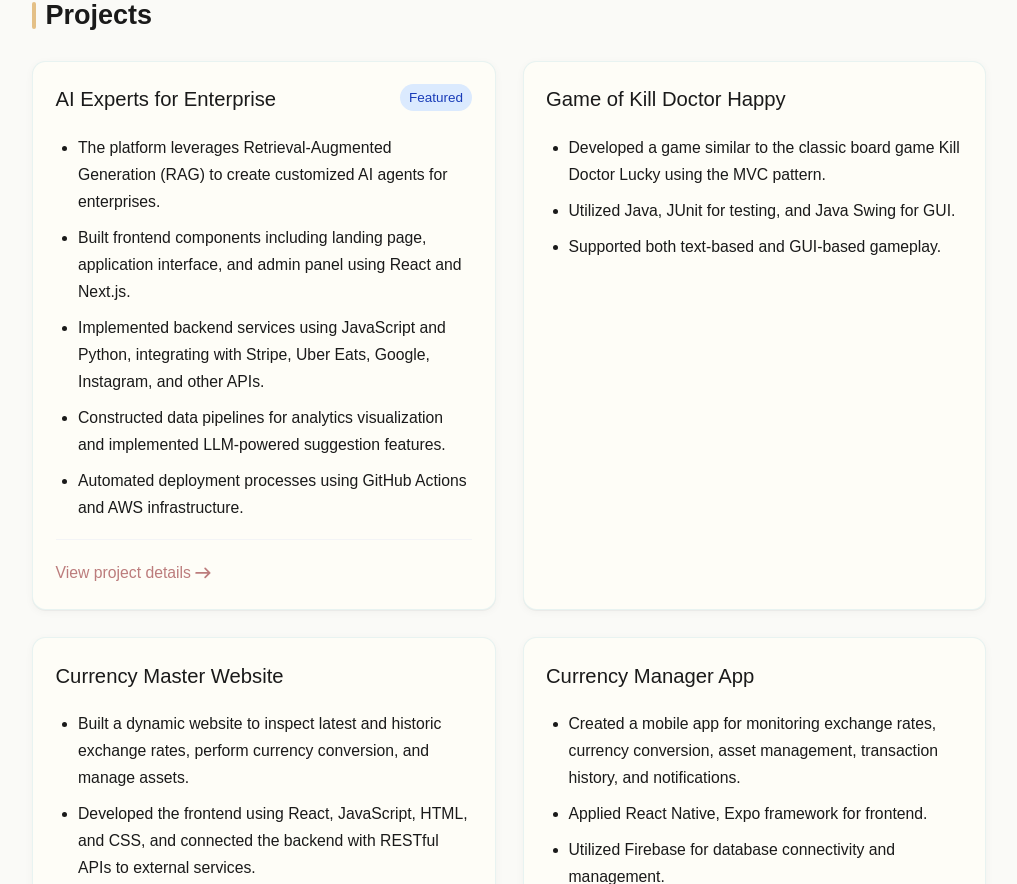
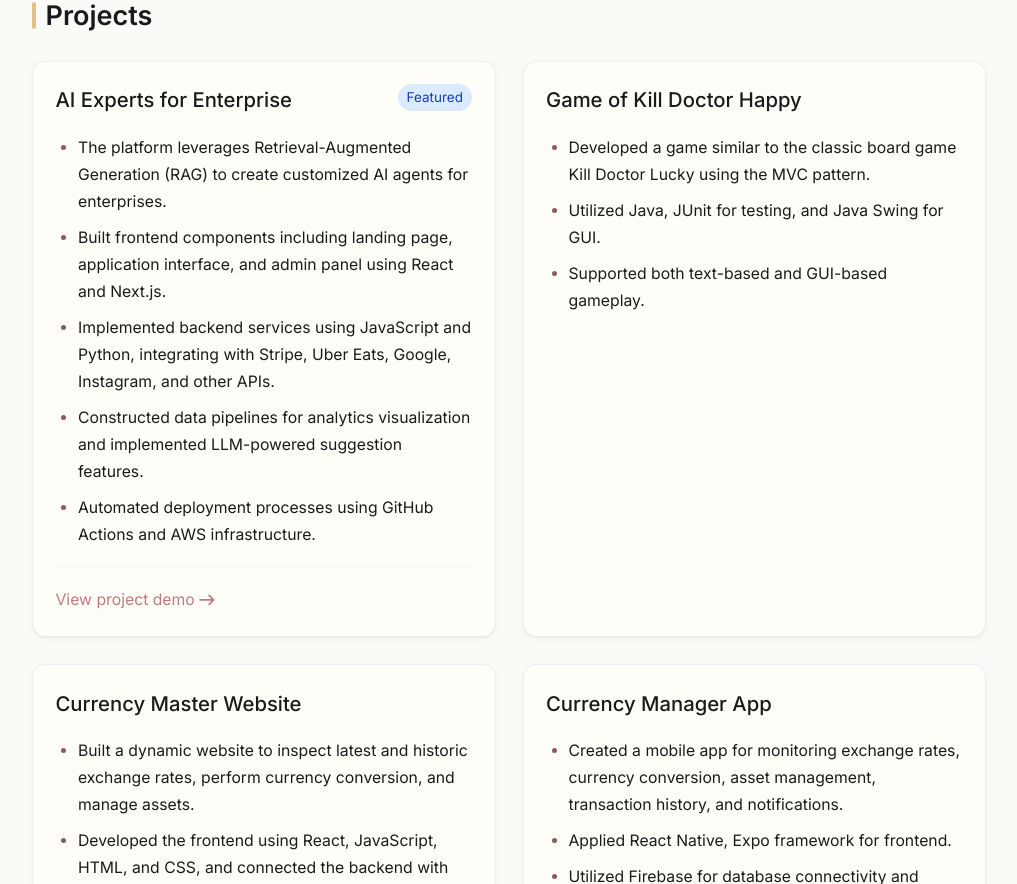
Before and after one commit to Liting-Zhou/liting-zhou.github.io, a Next.js app: page / in a window 1280 px wide. Shown: the part 1020-1904 px from the top of the page, without its empty margins (131-1148 px from the left). Built offline with nearby package versions, Linux system fonts and the light colour scheme.

Commit message:
fix text

```diff
--- a/app/globals.css
+++ b/app/globals.css
@@ -12,17 +12,6 @@
   --muted: #BC7C7C; /* rose */
 }
 
-@theme inline {
-  --color-background: var(--background);
-  --color-foreground: var(--foreground);
-  --font-sans: var(--font-sans);
-  --font-serif: var(--font-serif);
-  /* Expose custom palette to Tailwind color tokens */
-  --color-primary: var(--primary);
-  --color-secondary: var(--secondary);
-  --color-accent: var(--accent);
-  --color-muted: var(--muted);
-}
 
 /* Base typography */
 html {
@@ -38,7 +27,7 @@ body {
     radial-gradient(1200px 600px at 110% -10%, color-mix(in oklab, var(--primary) 35%, #fff 65%), transparent 60%),
     var(--background);
   color: var(--foreground);
-  font-family: Arial, Helvetica, sans-serif;
+  font-family: var(--font-sans), system-ui, -apple-system, "Segoe UI", Roboto, "Helvetica Neue", Arial, "Noto Sans", "Apple Color Emoji", "Segoe UI Emoji", "Segoe UI Symbol", sans-serif;
 }
 
 html {
@@ -51,6 +40,11 @@ a {
 }
 a:hover {
   color: var(--accent);
+}
+
+/* Colored list markers for lists using Tailwind's list-disc */
+ul.list-disc li::marker {
+  color: color-mix(in oklab, var(--muted) 70%, var(--foreground) 30%);
 }
 
 /* Text selection */
@@ -82,6 +76,12 @@ a:hover {
   box-shadow: 0 1px 0 rgba(0,0,0,0.04), 0 2px 8px rgba(0,0,0,0.04);
 }
 
+.card:hover {
+  border-color: color-mix(in oklab, var(--accent) 40%, #0000 60%);
+  transform: translateY(-2px);
+  box-shadow: 0 2px 0 rgba(0,0,0,0.05), 0 8px 16px rgba(0,0,0,0.08);
+}
+
 .chip {
   display: inline-block;
   padding: 0.125rem 0.5rem;
@@ -92,6 +92,11 @@ a:hover {
   font-size: 0.75rem;
 }
 
+.chip:hover {
+  background: color-mix(in oklab, var(--primary) 35%, #fff 65%);
+  border-color: color-mix(in oklab, var(--accent) 45%, #0000 55%);
+}
+
 /* Anchor offset for sticky header */
 section[id] {
   scroll-margin-top: 88px;
--- a/app/page.tsx
+++ b/app/page.tsx
@@ -124,8 +124,12 @@ export default function Home() {
           <article className="card p-5 transition-shadow hover:shadow-md flex flex-col h-full">
             <div className="flex-1">
               <div className="flex items-start justify-between mb-4">
-                <h3 className="font-medium text-lg">AI Experts for Enterprise</h3>
-                <span className="text-xs bg-blue-100 text-blue-800 px-2 py-1 rounded-full">Featured</span>
+                <h3 className="font-medium text-lg">
+                  AI Experts for Enterprise
+                </h3>
+                <span className="text-xs bg-blue-100 text-blue-800 px-2 py-1 rounded-full">
+                  Featured
+                </span>
               </div>
               <ul className="list-disc ms-5 space-y-2 text-sm leading-6 mb-4">
                 <li>
@@ -138,8 +142,8 @@ export default function Home() {
                 </li>
                 <li>
                   Implemented backend services using JavaScript and Python,
-                  integrating with Stripe, Uber Eats, Google, Instagram, and other
-                  APIs.
+                  integrating with Stripe, Uber Eats, Google, Instagram, and
+                  other APIs.
                 </li>
                 <li>
                   Constructed data pipelines for analytics visualization and
@@ -158,9 +162,21 @@ export default function Home() {
                 rel="noopener noreferrer"
                 className="inline-flex items-center text-sm text-blue-600 hover:text-blue-800 hover:underline"
               >
-                View project details
-                <svg className="w-3.5 h-3.5 ml-1" aria-hidden="true" xmlns="http://www.w3.org/2000/svg" fill="none" viewBox="0 0 14 10">
-                  <path stroke="currentColor" strokeLinecap="round" strokeLinejoin="round" strokeWidth="1.5" d="M1 5h12m0 0L9 1m4 4L9 9"/>
+                View project demo
+                <svg
+                  className="w-3.5 h-3.5 ml-1"
+                  aria-hidden="true"
+                  xmlns="http://www.w3.org/2000/svg"
+                  fill="none"
+                  viewBox="0 0 14 10"
+                >
+                  <path
+                    stroke="currentColor"
+                    strokeLinecap="round"
+                    strokeLinejoin="round"
+                    strokeWidth="1.5"
+                    d="M1 5h12m0 0L9 1m4 4L9 9"
+                  />
                 </svg>
               </a>
             </div>
@@ -168,13 +184,17 @@ export default function Home() {
 
           <article className="card p-5 transition-shadow hover:shadow-md flex flex-col h-full">
             <div className="flex-1">
-              <h3 className="font-medium text-lg mb-4">Game of Kill Doctor Happy</h3>
+              <h3 className="font-medium text-lg mb-4">
+                Game of Kill Doctor Happy
+              </h3>
               <ul className="list-disc ms-5 space-y-2 text-sm leading-6 mb-4">
                 <li>
                   Developed a game similar to the classic board game Kill Doctor
                   Lucky using the MVC pattern.
                 </li>
-                <li>Utilized Java, JUnit for testing, and Java Swing for GUI.</li>
+                <li>
+                  Utilized Java, JUnit for testing, and Java Swing for GUI.
+                </li>
                 <li>Supported both text-based and GUI-based gameplay.</li>
               </ul>
             </div>
@@ -182,17 +202,23 @@ export default function Home() {
 
           <article className="card p-5 transition-shadow hover:shadow-md flex flex-col h-full">
             <div className="flex-1">
-              <h3 className="font-medium text-lg mb-4">Currency Master Website</h3>
+              <h3 className="font-medium text-lg mb-4">
+                Currency Master Website
+              </h3>
               <ul className="list-disc ms-5 space-y-2 text-sm leading-6">
                 <li>
-                  Built a dynamic website to inspect latest and historic exchange
-                  rates, perform currency conversion, and manage assets.
+                  Built a dynamic website to inspect latest and historic
+                  exchange rates, perform currency conversion, and manage
+                  assets.
                 </li>
                 <li>
                   Developed the frontend using React, JavaScript, HTML, and CSS,
-                  and connected the backend with RESTful APIs to external services.
+                  and connected the backend with RESTful APIs to external
+                  services.
                 </li>
-                <li>Utilized Prisma for database connectivity and management.</li>
+                <li>
+                  Utilized Prisma for database connectivity and management.
+                </li>
               </ul>
             </div>
           </article>
@@ -207,14 +233,18 @@ export default function Home() {
                   notifications.
                 </li>
                 <li>Applied React Native, Expo framework for frontend.</li>
-                <li>Utilized Firebase for database connectivity and management.</li>
+                <li>
+                  Utilized Firebase for database connectivity and management.
+                </li>
               </ul>
             </div>
           </article>
 
           <article className="card p-5 transition-shadow hover:shadow-md flex flex-col h-full">
             <div className="flex-1">
-              <h3 className="font-medium text-lg mb-4">Virtual Memory Manager Simulator</h3>
+              <h3 className="font-medium text-lg mb-4">
+                Virtual Memory Manager Simulator
+              </h3>
               <ul className="list-disc ms-5 space-y-2 text-sm leading-6">
                 <li>
                   Designed a VMM simulator incorporating interactions among page
@@ -230,12 +260,14 @@ export default function Home() {
 
           <article className="card p-5 transition-shadow hover:shadow-md flex flex-col h-full">
             <div className="flex-1">
-              <h3 className="font-medium text-lg mb-4">Shortest Path - SkyTrain Service</h3>
+              <h3 className="font-medium text-lg mb-4">
+                Shortest Path - SkyTrain Service
+              </h3>
               <ul className="list-disc ms-5 space-y-2 text-sm leading-6">
                 <li>
-                  Applied and compared Dijkstra's and A<sup>∗</sup> algorithms
-                  to generate the shortest path for each pair of SkyTrain stops in
-                  Greater Vancouver.
+                  Applied and compared Dijkstra&#39;s and A<sup>∗</sup>{" "}
+                  algorithms to generate the shortest path for each pair of
+                  SkyTrain stops in Greater Vancouver.
                 </li>
                 <li>
                   Compared the fare change of transitioning from zone-based to
@@ -246,10 +278,12 @@ export default function Home() {
           </article>
 
           <article className="card p-5 transition-shadow hover:shadow-md sm:col-span-2">
-            <h3 className="font-medium text-lg mb-4">Automatic Speech Recognition</h3>
+            <h3 className="font-medium text-lg mb-4">
+              Automatic Speech Recognition
+            </h3>
             <ul className="list-disc ms-5 space-y-2 text-sm leading-6">
               <li>
-                Fine-tuned OpenAI's Whisper model to improve recognition
+                Fine-tuned OpenAI&#39;s Whisper model to improve recognition
                 accuracy for aphasic speech.
               </li>
               <li>
```
